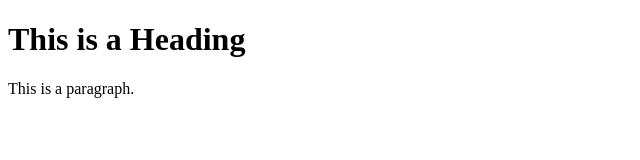
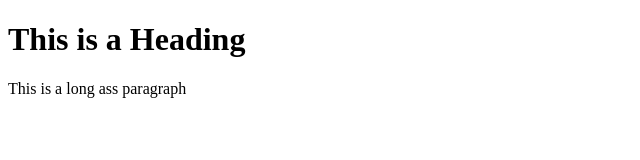
Before and after one commit to blitzkrieeeg/Data-Visualisation, a plain HTML site: page index.html in a window 1280 px wide. Shown: the full height of the page, 0-640 px from the left. Drawn offline with Linux system fonts and the light colour scheme.

Commit message:
just update

```diff
--- a/index.html
+++ b/index.html
@@ -6,7 +6,6 @@
 <body>
 
 <h1>This is a Heading</h1>
-<p>This is a paragraph.</p>
-
+<p>This is a long ass paragraph</p>
 </body>
 </html>
```
